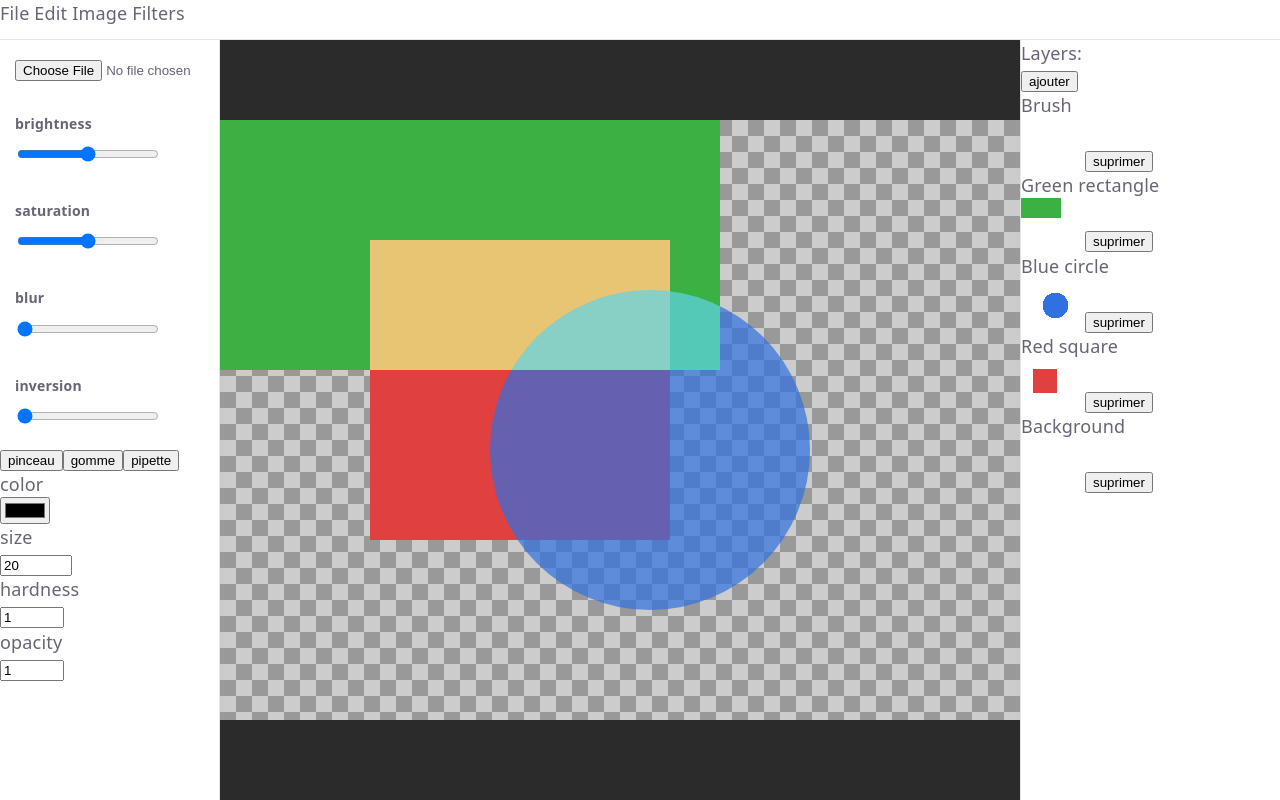
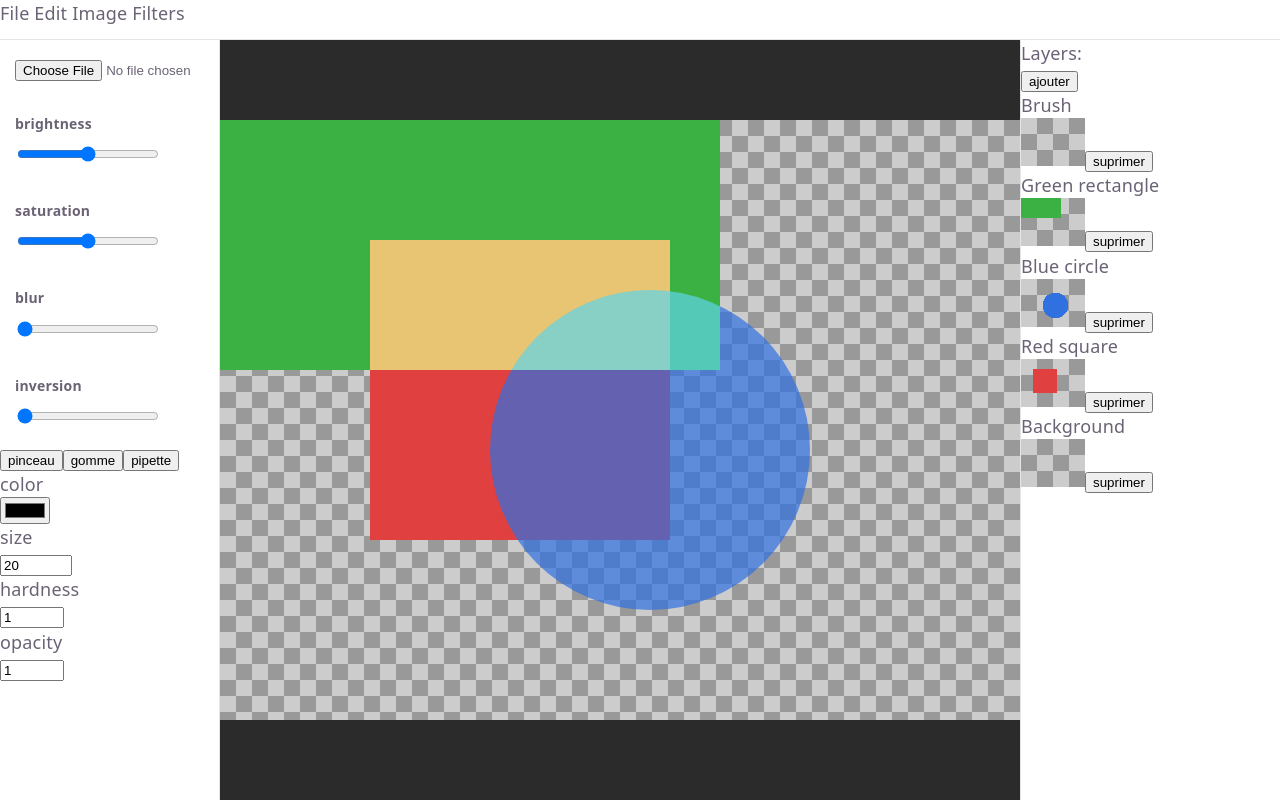
Before and after one commit to JurassicX/EpiGimp, a React (Vite) app: page / in a window 1280 px wide. Built offline with nearby package versions, Linux system fonts and the light colour scheme.

Commit message:
[+] adding checkerboard to the thumbnail for better visibility

```diff
--- a/src/ui/components/LayerThumbnail.tsx
+++ b/src/ui/components/LayerThumbnail.tsx
@@ -13,5 +13,5 @@ export function LayerThumbnail ({ layer }: { layer: Layer}) {
         ctx.drawImage(layer.canvas, 0, 0, 64, 48)
     }, [layer])
 
-    return <canvas ref={canvasRef} width={64} height={48} />
+    return <canvas className="checkerboard" ref={canvasRef} width={64} height={48} />
 }
```
